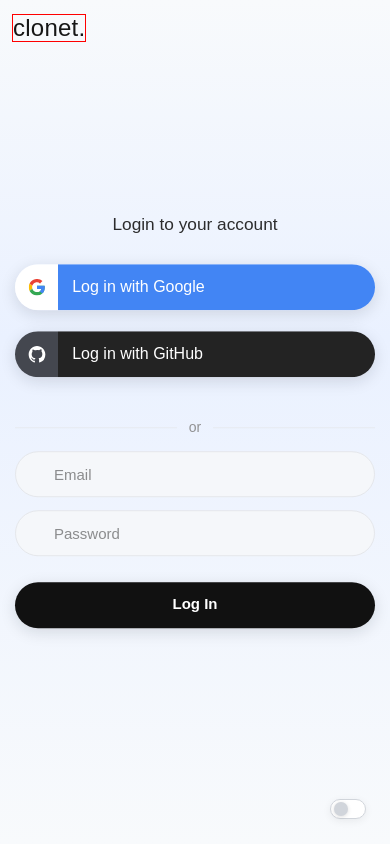
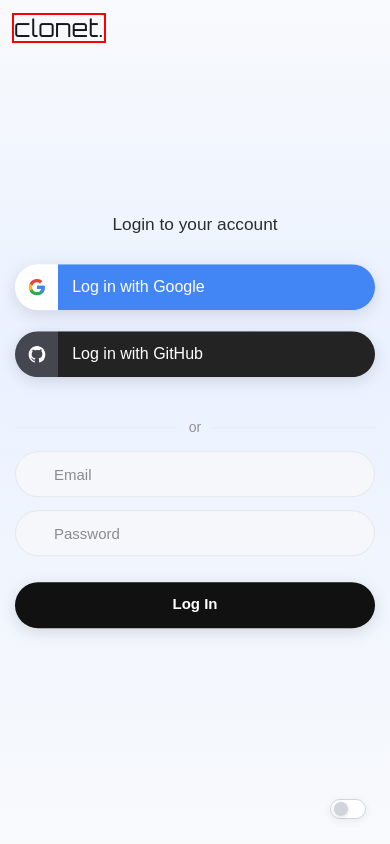
Before and after one commit to welcmhome/clonet-app, a Next.js app: page / in a window 390 px wide. Built offline with nearby package versions, Linux system fonts and the light colour scheme.

Commit message:
Add Orbitron fallback font for better mobile ibrand font support

```diff
--- a/src/app/globals.css
+++ b/src/app/globals.css
@@ -1,16 +1,25 @@
 @import "tailwindcss";
 @import url('https://fonts.googleapis.com/css2?family=Switzer:wght@400;600;700&display=swap');
 
-/* Debug font loading */
+/* Try multiple approaches for ibrand font */
 @font-face {
   font-family: 'ibrand';
+  src: url('/fonts/ibrand.otf') format('opentype');
+  font-weight: normal;
+  font-style: normal;
+  font-display: swap;
+}
+
+/* Alternative loading method */
+@font-face {
+  font-family: 'ibrand-alt';
   src: url('/fonts/ibrand.otf') format('opentype');
   font-weight: normal;
   font-style: normal;
   font-display: block;
 }
 
-/* Alternative approach with multiple formats */
+/* Fallback font */
 @font-face {
   font-family: 'ibrand-fallback';
   src: local('Arial'), local('Helvetica'), local('sans-serif');
@@ -18,16 +27,21 @@
   font-style: normal;
 }
 
-/* Ensure ibrand font is available globally */
+/* Ensure ibrand font is available globally with multiple fallbacks */
 .ibrand-font {
-  font-family: 'ibrand', 'ibrand-fallback', 'Arial', sans-serif !important;
+  font-family: 'ibrand', 'ibrand-alt', 'Orbitron', 'ibrand-fallback', 'Arial', sans-serif !important;
   font-display: swap;
 }
 
-/* Debug styles */
+/* Debug styles - this will show a red border if the font loads */
 .debug-font {
-  font-family: 'ibrand', 'Arial', sans-serif !important;
-  border: 1px solid red;
+  font-family: 'ibrand', 'Orbitron', 'Arial', sans-serif !important;
+  border: 2px solid red;
+}
+
+/* Force font loading with JavaScript fallback */
+.force-ibrand {
+  font-family: 'ibrand', 'Orbitron', 'Arial', sans-serif !important;
 }
 
 :root {
--- a/src/app/layout.tsx
+++ b/src/app/layout.tsx
@@ -42,6 +42,7 @@ export default function RootLayout({
         <link rel="preconnect" href="https://fonts.googleapis.com" />
         <link rel="preconnect" href="https://fonts.gstatic.com" crossOrigin="anonymous" />
         <link href="https://fonts.googleapis.com/css2?family=Pixelify+Sans:wght@400..700&display=swap" rel="stylesheet" />
+        <link href="https://fonts.googleapis.com/css2?family=Orbitron:wght@400;700&display=swap" rel="stylesheet" />
         <script dangerouslySetInnerHTML={{
           __html: `
             // Debug font loading
@@ -50,7 +51,7 @@ export default function RootLayout({
               if (document.fonts.check('1em ibrand')) {
                 console.log('✅ ibrand font is available');
               } else {
-                console.log('❌ ibrand font failed to load');
+                console.log('❌ ibrand font failed to load, using fallback');
               }
             });
           `
```
